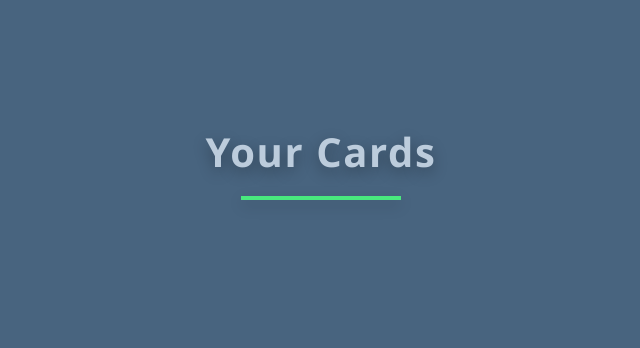
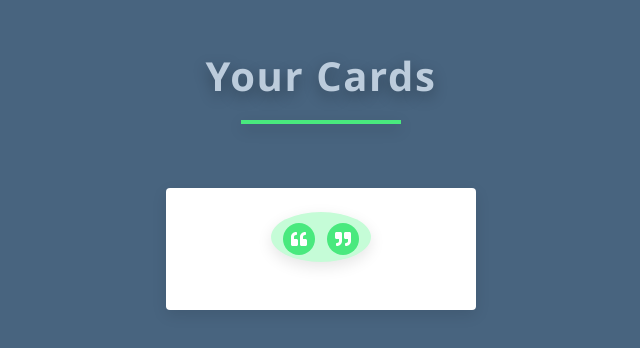
Before and after one commit to abhishekpawl/stick-notes, a React (Create React App) app: page / in a window 1280 px wide. Shown: the part 202-550 px from the top of the page, without its empty margins (319-959 px from the left). Built offline with nearby package versions, Linux system fonts and the light colour scheme.

Commit message:
added card area

```diff
--- a/package.json
+++ b/package.json
@@ -8,6 +8,7 @@
     "@testing-library/user-event": "^12.8.3",
     "react": "^17.0.2",
     "react-dom": "^17.0.2",
+    "react-icons": "^4.2.0",
     "react-scripts": "4.0.3",
     "web-vitals": "^1.1.2"
   },
--- a/src/App.js
+++ b/src/App.js
@@ -1,4 +1,5 @@
 import './App.css';
+import Card from './Card'
 
 function App() {
   return (
@@ -10,6 +11,7 @@ function App() {
           </h2>
           <div className="underline"></div>
         </div>
+        <Card />
       </div>
     </main>
   );
--- /dev/null
+++ b/src/Card.js
@@ -0,0 +1,23 @@
+import React, {useState, useReducer} from 'react';
+import {FaChevronLeft, FaChevronRight, FaQuoteLeft, FaQuoteRight} from "react-icons/fa";
+
+const Card = () => {
+  return (
+    <React.Fragment>
+
+      <article  className="card">
+        <div className="logo-container">
+          <span className="left-quote-icon">
+            <FaQuoteLeft />
+          </span>
+          <span className="right-quote-icon">
+            <FaQuoteRight />
+          </span>
+        </div>
+      </article>
+
+    </React.Fragment>
+  )
+}
+
+export default Card;
```
Also changed, not shown: 1 other file (tests, documents, lock files or other folders).
